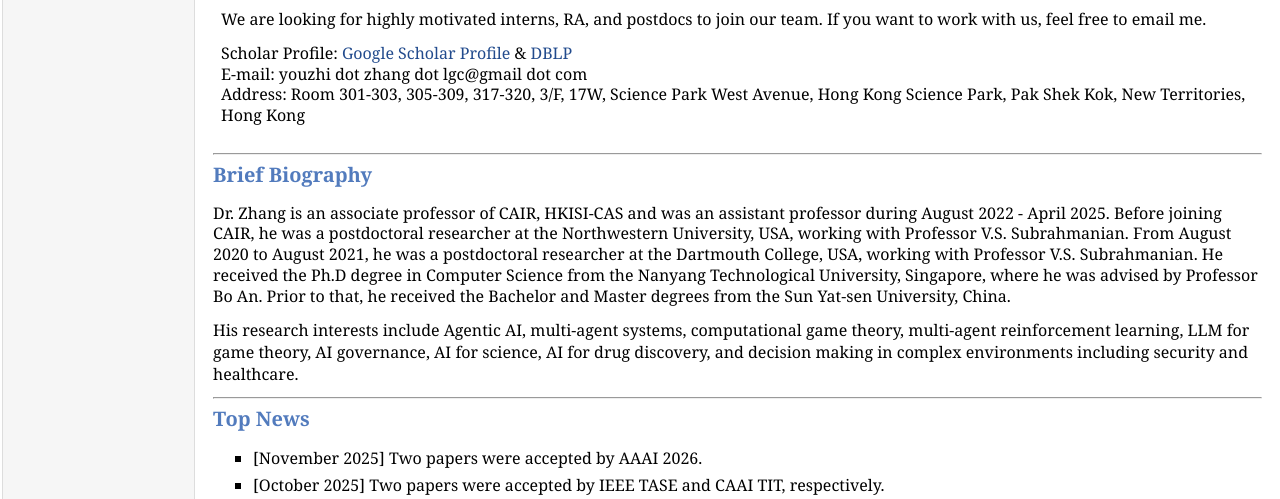
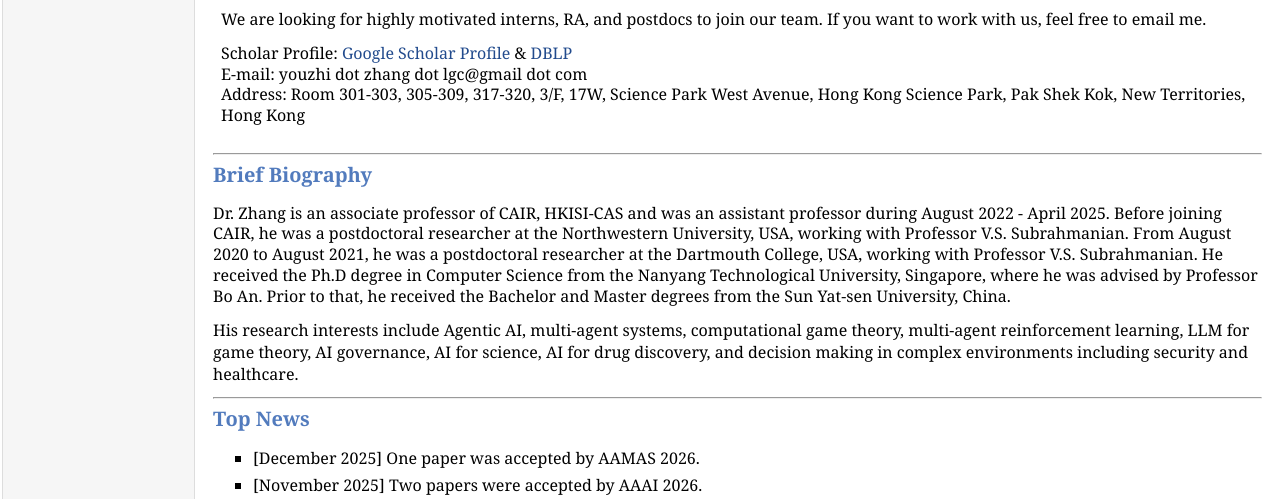
Before and after one commit to Youzhi333/Youzhi333.github.io, a plain HTML site: page index.html in a window 1280 px wide. Shown: the part 266-765 px from the top of the page. Drawn offline with Linux system fonts and the light colour scheme.

Commit message:
Add news item for AAMAS 2026 acceptance

```diff
--- a/index.html
+++ b/index.html
@@ -58,6 +58,7 @@ His research interests include Agentic AI, multi-agent systems, computational ga
 <div>
         <h2><hr><a name="news"></a>Top News</h2>
         <ul>
+		<li><p>[December 2025] One paper was accepted by AAMAS 2026.</p></li>
 		<li><p>[November 2025] Two papers were accepted by AAAI 2026.</p></li>
 		<li><p>[October 2025] Two papers were accepted by IEEE TASE and  CAAI TIT, respectively.</p></li>
 		<li><p>[September 2025] Two papers were accepted by NeurIPS 2025, and three papers were accepted by ACSAC 2025, Frontiers of Computer Science, and Autonomous Robots, respectively.</p></li>
```
